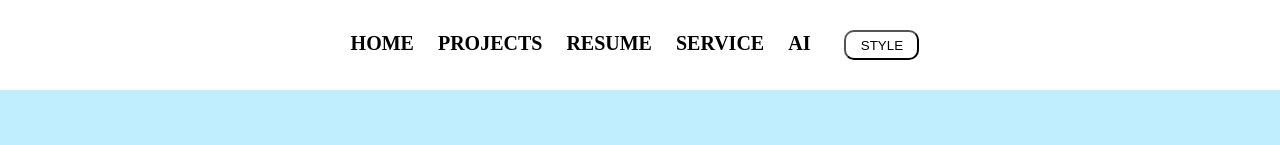
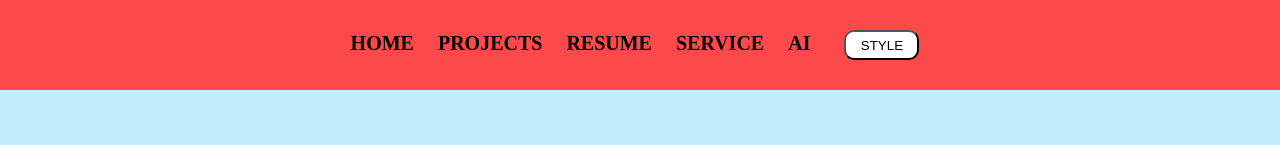
Before and after one commit to jhbeeber/CSCE-412---Project-5, a plain HTML site: page index.html in a window 1280 px wide. Shown: the top 145 px of the page. Drawn offline with Linux system fonts and the light colour scheme; grey boxes are pictures that could not be loaded.

Commit message:
Testing change and pipeline

```diff
--- a/style.css
+++ b/style.css
@@ -8,7 +8,7 @@ body {
 nav {
 
     text-align: center;
-    background-color: #ffffff;
+    background-color: #fd4949;
     overflow: hidden;
     padding: 20px 0;
 }
```
Also changed, not shown: 1 other file.
